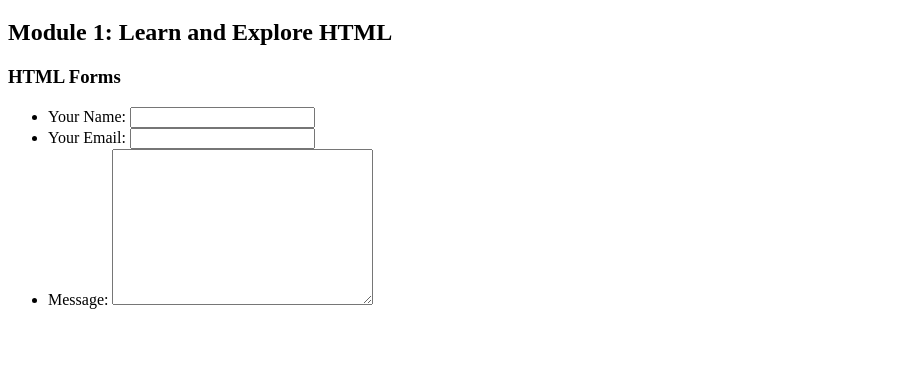
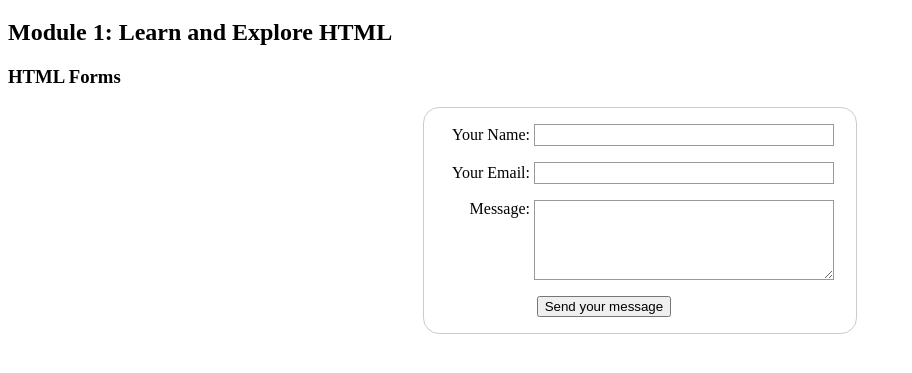
Before and after one commit to shafiswapnil/PHero-Sandbox, a plain HTML site: page Module-1-HTML/form.html in a window 1280 px wide. Shown: the part 61-434 px from the top of the page, without its empty margins (0-912 px from the left). Drawn offline with Linux system fonts and the light colour scheme.

Commit message:
html form continuation

```diff
--- a/Module-1-HTML/form.html
+++ b/Module-1-HTML/form.html
@@ -5,6 +5,58 @@
   <meta charset="UTF-8">
   <meta name="viewport" content="width=device-width, initial-scale=1.0">
   <title>Module 1 : Learn and Explore HTML</title>
+
+  <style>
+    form {
+      margin: 0 auto;
+      width: 400px;
+      padding: 1em;
+      border: 1px solid #ccc;
+      border-radius: 1em;
+    }
+
+    ul {
+      list-style: none;
+      padding: 0;
+      margin: 0;
+    }
+
+    form li+li {
+      margin-top: 1em;
+    }
+
+    label {
+      display: inline-block;
+      width: 90px;
+      text-align: right;
+    }
+
+    input,
+    textarea {
+      font: 1em sans-serif;
+      width: 300px;
+      box-sizing: border-box;
+      border: 1px solid #999;
+    }
+
+    input:focus,
+    textare:focus {
+      border-color: #000;
+    }
+
+    textarea {
+      vertical-align: top;
+      height: 5em;
+    }
+
+    .button {
+      padding-left: 90px;
+    }
+
+    button {
+      margin-left: 0.5em;
+    }
+  </style>
 </head>
 
 <body>
@@ -12,7 +64,7 @@
   <h2>Module 1: Learn and Explore HTML</h2>
   <h3>HTML Forms</h3>
 
-  <form action="" method="GET">
+  <form action="/handle-form-page" method="POST">
     <ul>
       <li>
         <label for="name">Your Name:</label>
@@ -24,7 +76,10 @@
       </li>
       <li>
         <label for="message">Message:</label>
-        <textarea name="user_message" id="message" cols="30" rows="10"></textarea>
+        <textarea name="user_message" id="message"></textarea>
+      </li>
+      <li class="button">
+        <button type="submit">Send your message</button>
       </li>
     </ul>
   </form>
```
